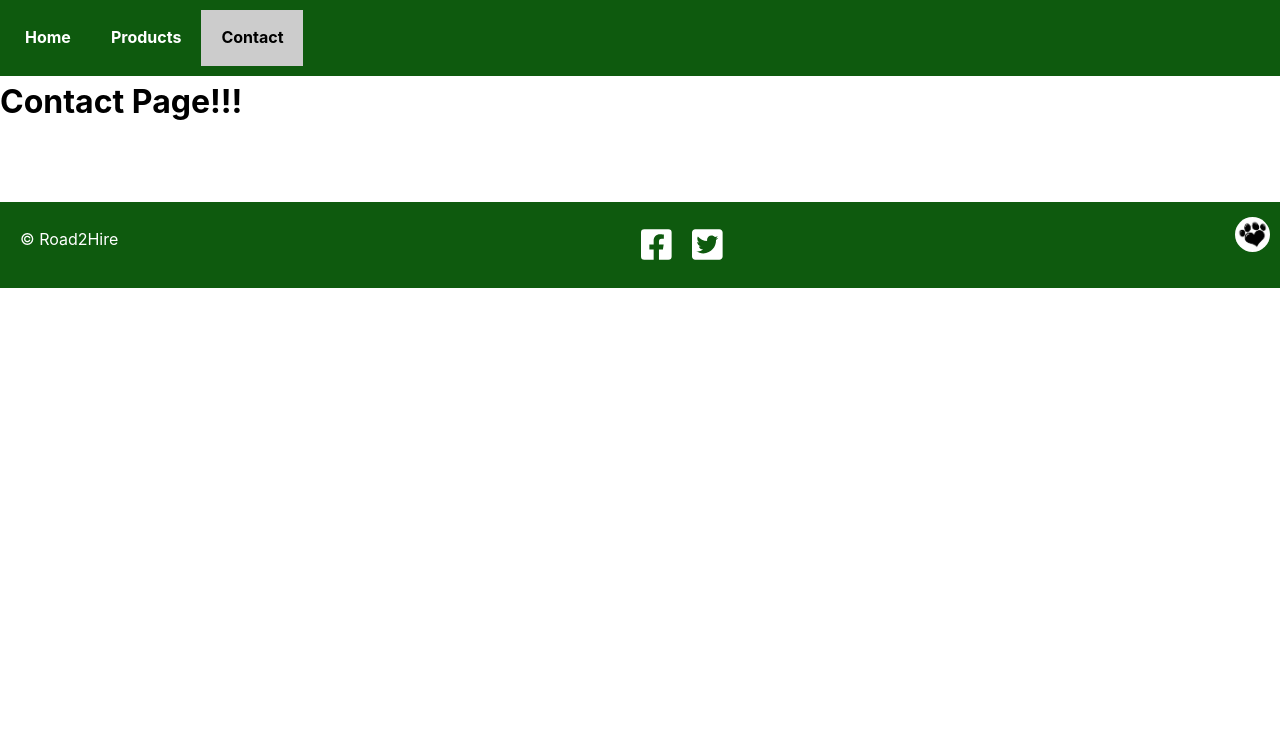
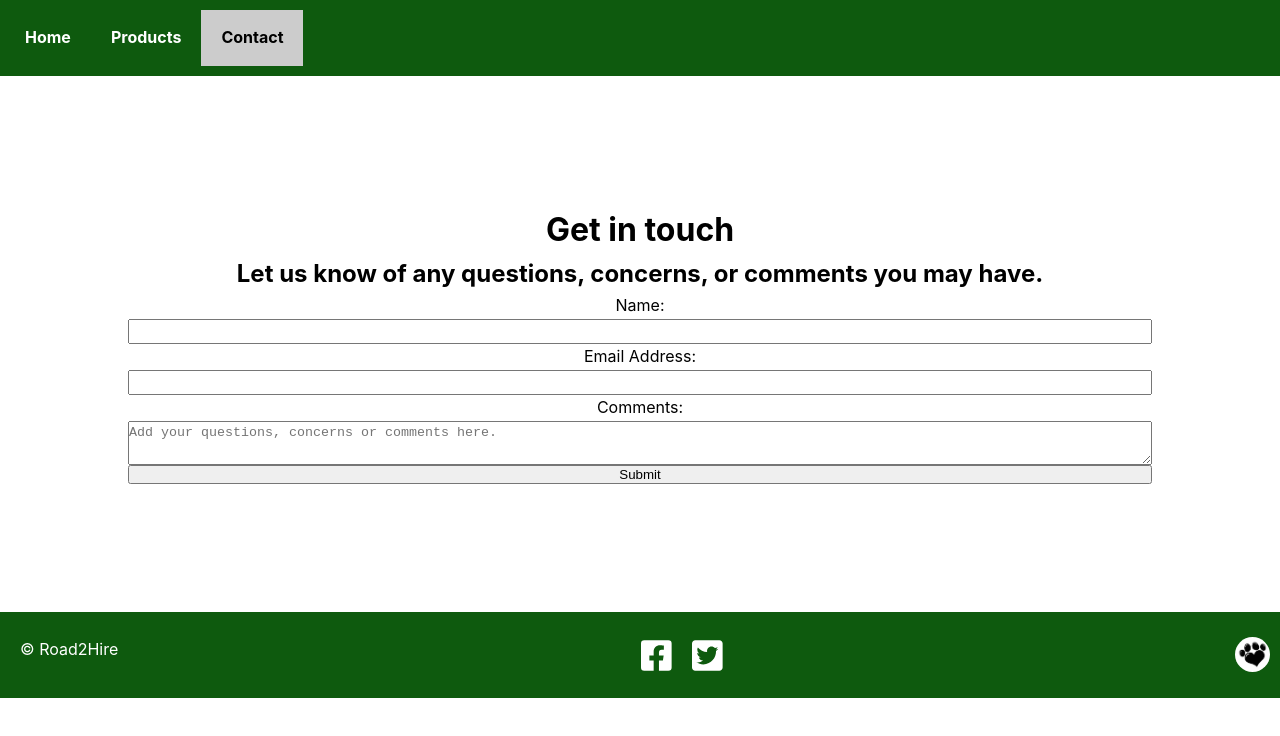
Before and after one commit to RochellyReyes/Pet-Ace-Ecommerce, a React (Create React App) app: page /contact in a window 1280 px wide. Shown: the top 736 px of the page. Built offline with nearby package versions, Linux system fonts and the light colour scheme.

Commit message:
Contactv1

```diff
--- a/src/Components/Footer.jsx
+++ b/src/Components/Footer.jsx
@@ -30,7 +30,10 @@ const Footer = () => {
 
             <div className="Logo">
                 <img
-                    src="/imgs/petace-logo.jpg" alt="logo"/>
+                    src="/imgs/petace-logo.jpg"
+                    alt="logo"
+                    width="640"
+                    height="360"/>
             </div>
         </div>
     )
--- /dev/null
+++ b/src/styling/contact.css
@@ -0,0 +1,6 @@
+.Form{
+    text-align: center;
+    display: flex;
+    flex-direction: column;
+    margin: 10vw;
+}
--- a/src/styling/footer.css
+++ b/src/styling/footer.css
@@ -27,6 +27,7 @@
 .Footer .Logo img {
     justify-content: flex-end;
     margin-right: 10px;
+    margin-top: 10px;
     width: 35px;
     height: auto;
     border-radius: 50%;
--- a/src/styling/home.css
+++ b/src/styling/home.css
@@ -1,3 +1,9 @@
+.MobileHeader {
+    width: 100%;
+    height: auto;
+    object-fit: cover;
+}
+
 .HeaderPA {
     text-align: center;
     padding: 3rem;
@@ -50,6 +56,10 @@
         display: none;
     }
 
+    .MobileHeader{
+        display: none;
+    }
+
     .AboutUs{
         text-align: center;
         margin-top: 10vh;
@@ -77,6 +87,9 @@
     .HeaderPA{
         display: none;
     }
+    .MobileHeader{
+        display: none;
+    }
 
     .AboutUs{
         text-align: center;
--- a/src/views/Contact/Contact.jsx
+++ b/src/views/Contact/Contact.jsx
@@ -1,14 +1,63 @@
-import React from "react";
+import React, {Component} from "react";
 import Footer from "../../Components/Footer";
+import "../../styling/contact.css";
+
+class Contact extends Component {
+    constructor(props){
+        super(props);
+        this.state = {
+            name:'',
+            email:'',
+            comment:''
+        }
+    }
+
+    changeHandler = (event) => {
+        let inputName = event.target.name;
+        let inputEmail = event.target.email;
+        let inputComment = event.target.comment;
+        this.setState({inputName, inputEmail, inputComment})
+
+    }
+
+    submitHandler = (event) => {
+        event.preventDefault();
+        alert(`You have submitted name:${this.state.inputName}, email:${this.state.inputEmail}, and comment${this.state.inputComment}`)
+    };
 
 
-const Contact = () => {
+
+    render() {
         return(
             <div>
-            <h1> Contact Page!!!</h1>
+                <form onSubmit={this.submitHandler} className="Form">
+                    <h1>Get in touch</h1>
+                    <h2>Let us know of any questions, concerns, or comments you may have.</h2>
+
+                    <p>Name:</p>
+                    <input
+                        type="text"
+                        name="name"
+                        onChange={this.changeHandler}
+                    />
+                    <p>Email Address:</p>
+                    <input
+                        type="text"
+                        name="email"
+                        onChange={this.changeHandler}
+                    />
+
+                    <p>Comments:</p>
+                    <textarea value={this.state.inputComment} placeholder="Add your questions, concerns or comments here."/>
+
+                    <input type='submit'/>
+
+                </form>
                 <Footer/>
             </div>
         )
     }
 
+};
+
 export default Contact;
--- a/src/views/Home/Home.jsx
+++ b/src/views/Home/Home.jsx
@@ -8,16 +8,25 @@ const Home = () => {
     return(
         <div>
             <Slider/>
+            <img
+                className="MobileHeader"
+                src="/imgs/slider/slider1.jpg"
+                alt="cat and dog cuddling"
+                width="640"
+                height="360"
+            />
             <h1 className="HeaderPA">Pet Ace</h1>
+
 
             <div className="AboutUs">
                 <h2>About Us</h2>
                 <p>At Pet Ace, we connect passionate people, trusted brands and committed retailers to bring pets the very best. We provide the knowledge and support to help our pet companions grow. Together, we help pets live happier, healthier lives. Because when pets thrive, the people who love and care for them do too.</p>
             </div>
 
-            <section class="Animals-Served">
-                <h2 class="Animal-Title">Animals We Serve</h2>
-            <section class="Animals">
+            <section className="Animals-Served">
+                <h2 className="Animal-Title">Animals We Serve</h2>
+
+                <section className="Animals">
                     <div>
                         <img src="/imgs/homeImgs/dog.jpg"
                             alt="husky dog in the snow"
@@ -28,7 +37,8 @@ const Home = () => {
                     <div>
                         <img src="/imgs/homeImgs/cat.jpg"
                             alt="cat sunbathing"
-                        width="640" height="360"/>
+                            width="640"
+                            height="360"/>
                         <h3>Felines</h3>
                     </div>
                     <div>
@@ -40,9 +50,6 @@ const Home = () => {
                     </div>
                 </section>
             </section>
-
-
-
             <Footer/>
         </div>
     )
```
Also changed, not shown: 1 other file (tests, documents, lock files or other folders). Lines whose indentation alone changed are shown as unchanged.
